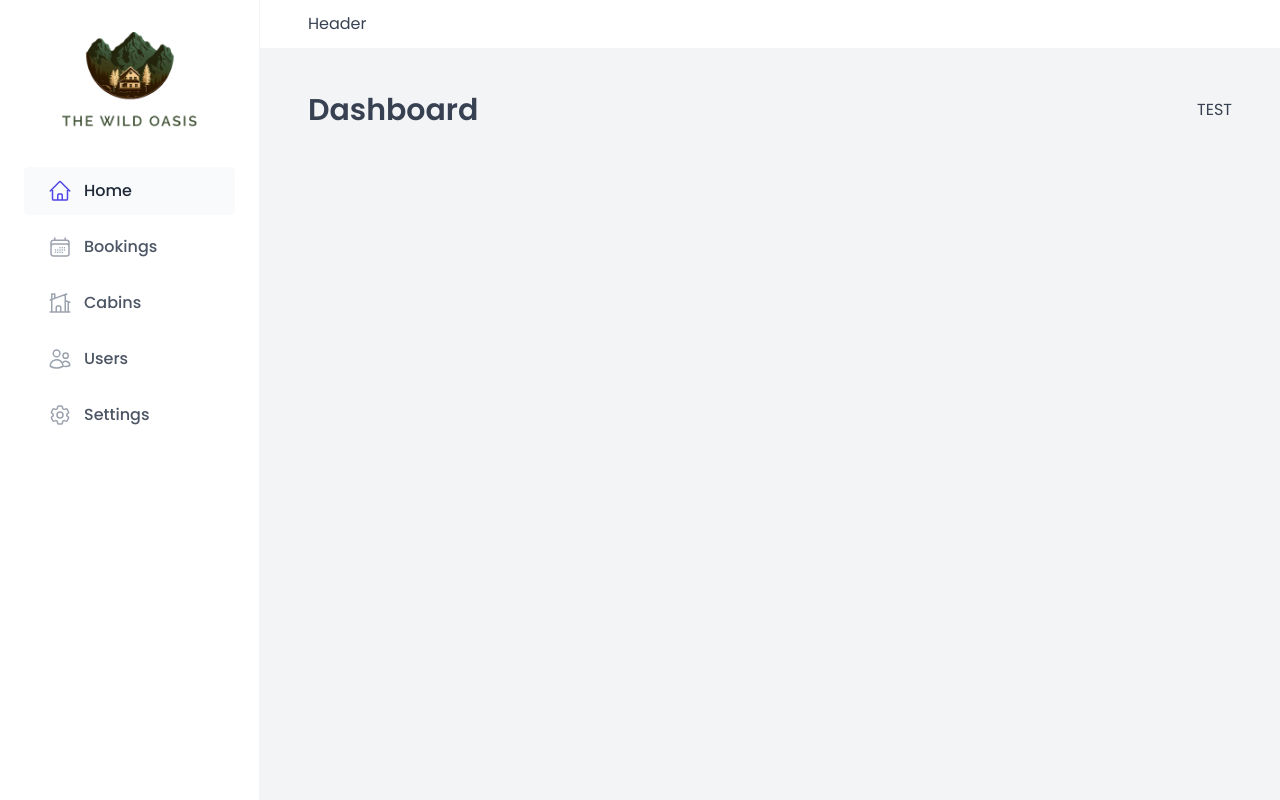
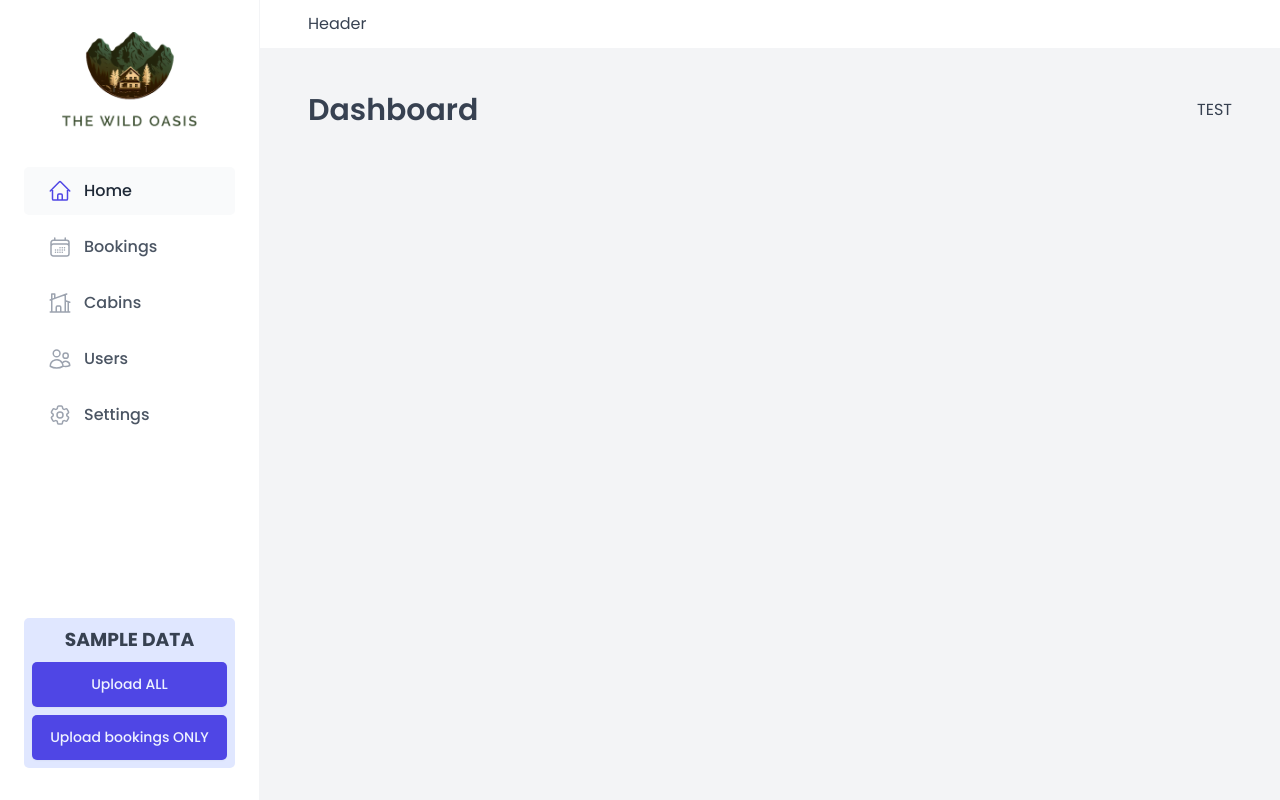
Before and after one commit to lashadeiso/React-Wild-Oasis, a React (Vite) app: page /dashboard in a window 1280 px wide. Built offline with nearby package versions, Linux system fonts and the light colour scheme; a web font is replaced by a local one.

Commit message:
uploading sample data

```diff
--- a/src/ui/Sidebar.jsx
+++ b/src/ui/Sidebar.jsx
@@ -1,6 +1,7 @@
 import styled from "styled-components";
 import Logo from "./Logo";
 import MainNav from "./MainNav";
+import Uploader from "../data/Uploader";
 
 const StyledSidebar = styled.aside`
   background-color: var(--color-grey-0);
@@ -17,6 +18,7 @@
     <StyledSidebar>
       <Logo />
       <MainNav />
+      <Uploader />
     </StyledSidebar>
   );
 }
```
